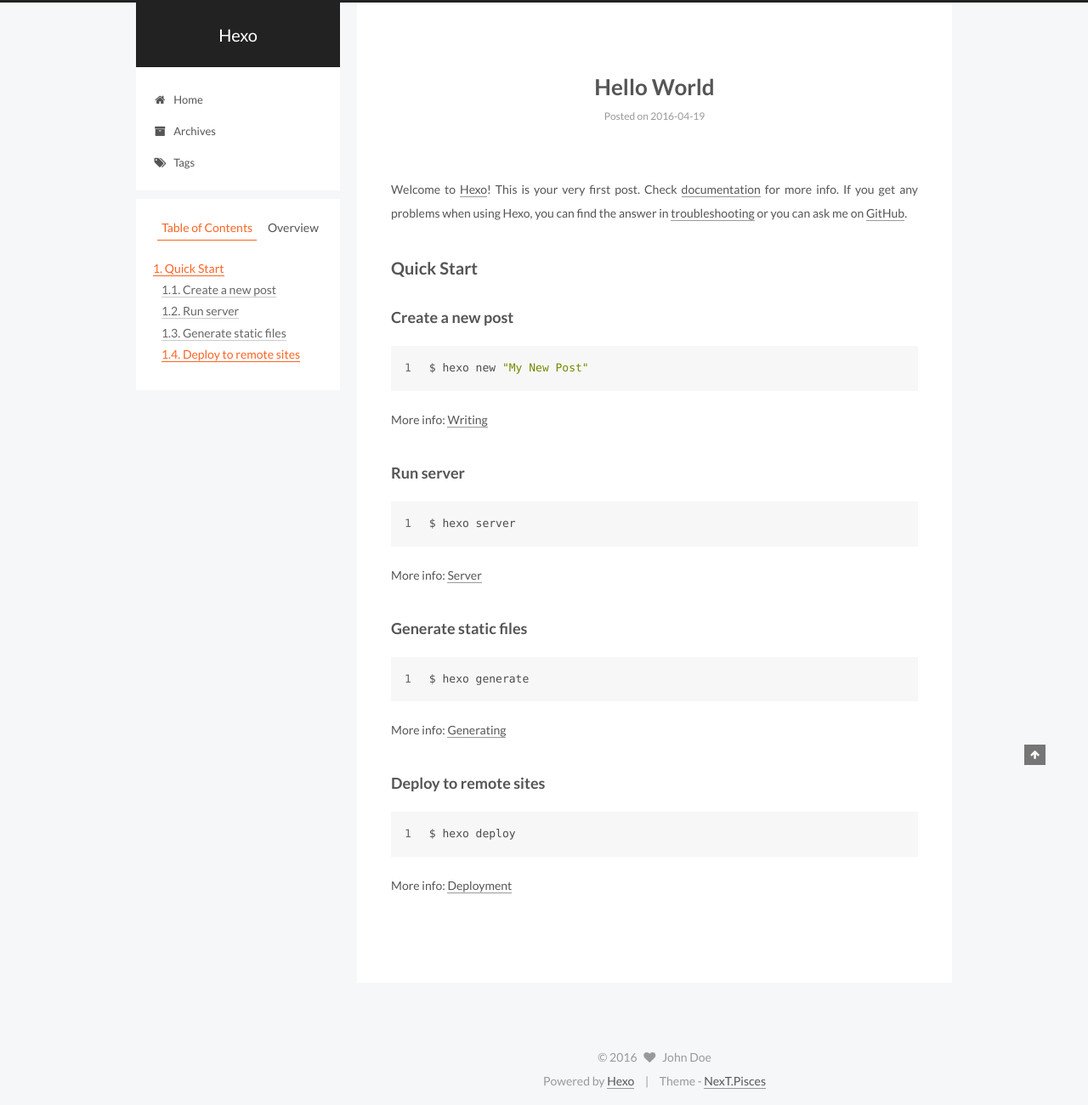
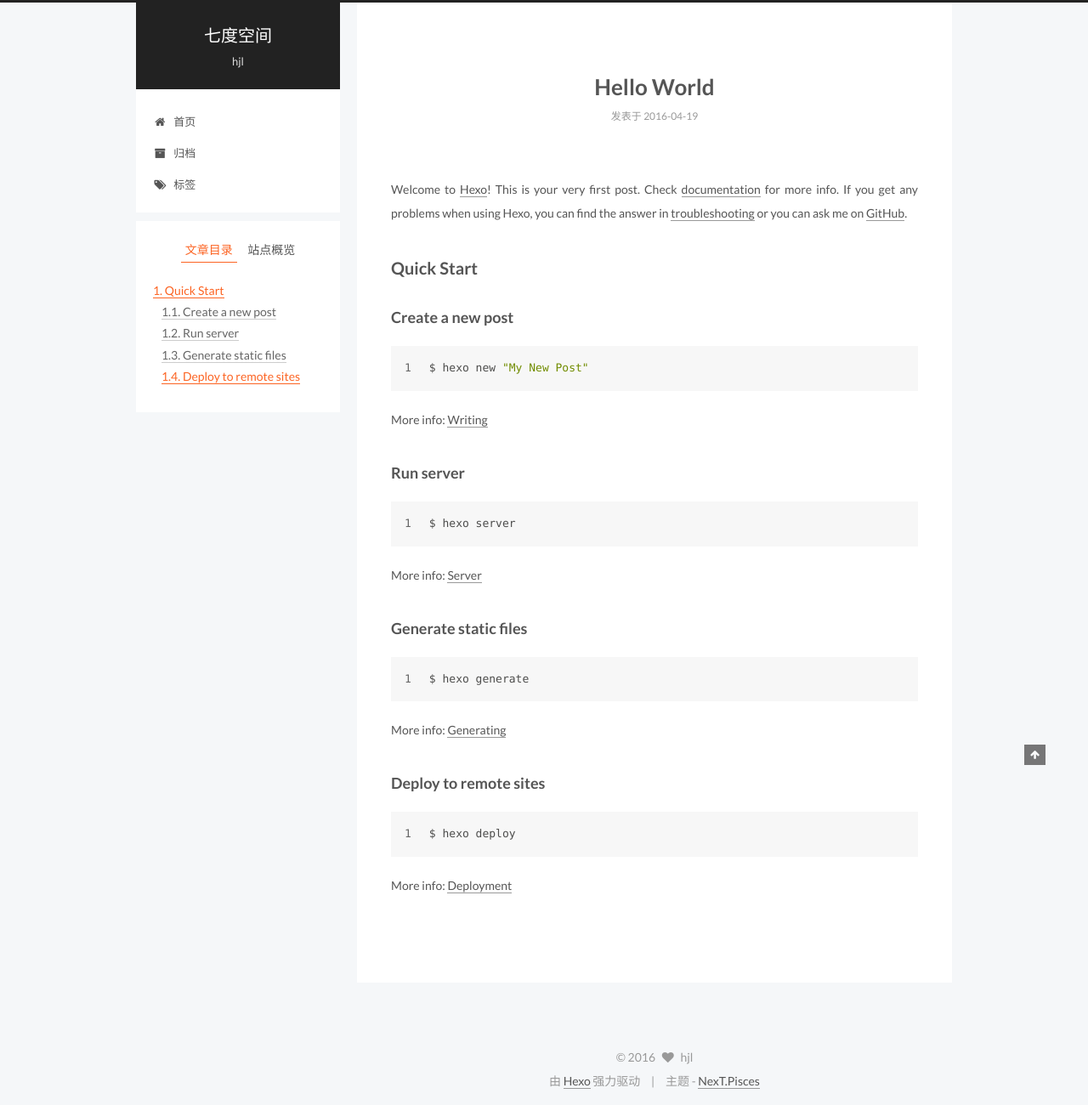
Before and after one commit to hjl2626/hjl2626.github.io, a plain HTML site: page 2016/04/19/hello-world/index.html in a window 1280 px wide. Shown: the whole page at 85% size. Drawn offline with Linux system fonts and the light colour scheme.

Commit message:
Site updated: 2016-04-19 18:07:37

```diff
--- a/2016/04/19/hello-world/index.html
+++ b/2016/04/19/hello-world/index.html
@@ -85,7 +85,7 @@
 <meta property="og:type" content="article">
 <meta property="og:title" content="Hello World">
 <meta property="og:url" content="http://yoursite.com/2016/04/19/hello-world/index.html">
-<meta property="og:site_name" content="Hexo">
+<meta property="og:site_name" content="七度空间">
 <meta property="og:description" content="Welcome to Hexo! This is your very first post. Check documentation for more info. If you get any problems when using Hexo, you can find the answer in troubleshooting or you can ask me on GitHub.
 Quick">
 <meta property="og:updated_time" content="2016-04-19T09:15:20.664Z">
@@ -105,15 +105,15 @@
     motion: true,
     duoshuo: {
       userId: 0,
-      author: 'Author'
+      author: '博主'
     }
   };
 </script>
 
-  <title> Hello World | Hexo </title>
+  <title> Hello World | 七度空间 </title>
 </head>
 
-<body itemscope itemtype="http://schema.org/WebPage" lang="">
+<body itemscope itemtype="http://schema.org/WebPage" lang="zh-Hans">
 
 
 
@@ -141,11 +141,11 @@
   <div class="custom-logo-site-title">
     <a href="/"  class="brand" rel="start">
       <span class="logo-line-before"><i></i></span>
-      <span class="site-title">Hexo</span>
+      <span class="site-title">七度空间</span>
       <span class="logo-line-after"><i></i></span>
     </a>
   </div>
-  <p class="site-subtitle"></p>
+  <p class="site-subtitle">hjl</p>
 </div>
 
 <div class="site-nav-toggle">
@@ -168,7 +168,7 @@
 
               <i class="menu-item-icon fa fa-home fa-fw"></i> <br />
 
-            Home
+            首页
           </a>
         </li>
 
@@ -178,7 +178,7 @@
 
               <i class="menu-item-icon fa fa-archive fa-fw"></i> <br />
 
-            Archives
+            归档
           </a>
         </li>
 
@@ -188,7 +188,7 @@
 
               <i class="menu-item-icon fa fa-tags fa-fw"></i> <br />
 
-            Tags
+            标签
           </a>
         </li>
 
@@ -241,7 +241,7 @@
             <span class="post-meta-item-icon">
               <i class="fa fa-calendar-o"></i>
             </span>
-            <span class="post-meta-item-text">Posted on</span>
+            <span class="post-meta-item-text">发表于</span>
             <time itemprop="dateCreated" datetime="2016-04-19T17:15:20+08:00" content="2016-04-19">
               2016-04-19
             </time>
@@ -343,10 +343,10 @@
 
         <ul class="sidebar-nav motion-element">
           <li class="sidebar-nav-toc sidebar-nav-active" data-target="post-toc-wrap" >
-            Table of Contents
+            文章目录
           </li>
           <li class="sidebar-nav-overview" data-target="site-overview">
-            Overview
+            站点概览
           </li>
         </ul>
 
@@ -354,16 +354,16 @@
       <section class="site-overview sidebar-panel ">
         <div class="site-author motion-element" itemprop="author" itemscope itemtype="http://schema.org/Person">
           <img class="site-author-image" itemprop="image"
-               src="/images/default_avatar.jpg"
-               alt="John Doe" />
-          <p class="site-author-name" itemprop="name">John Doe</p>
-          <p class="site-description motion-element" itemprop="description"></p>
+               src="/uploads/avatar.png"
+               alt="hjl" />
+          <p class="site-author-name" itemprop="name">hjl</p>
+          <p class="site-description motion-element" itemprop="description">随笔  blog</p>
         </div>
         <nav class="site-state motion-element">
           <div class="site-state-item site-state-posts">
             <a href="/archives">
               <span class="site-state-item-count">1</span>
-              <span class="site-state-item-name">posts</span>
+              <span class="site-state-item-name">日志</span>
             </a>
           </div>
 
@@ -417,15 +417,15 @@
   <span class="with-love">
     <i class="fa fa-heart"></i>
   </span>
-  <span class="author" itemprop="copyrightHolder">John Doe</span>
+  <span class="author" itemprop="copyrightHolder">hjl</span>
 </div>
 
 <div class="powered-by">
-  Powered by <a class="theme-link" href="http://hexo.io">Hexo</a>
+  由 <a class="theme-link" href="http://hexo.io">Hexo</a> 强力驱动
 </div>
 
 <div class="theme-info">
-  Theme -
+  主题 -
   <a class="theme-link" href="https://github.com/iissnan/hexo-theme-next">
     NexT.Pisces
   </a>
--- a/css/main.css
+++ b/css/main.css
@@ -1535,7 +1535,7 @@
   width: 4px;
   height: 4px;
   border-radius: 50%;
-  background: #ff4173;
+  background: #886e06;
 }
 .links-of-blogroll {
   font-size: 13px;
```
Also changed, not shown: archives/2016/04/index.html (+23 -23 lines), archives/2016/index.html (+23 -23 lines), archives/index.html (+23 -23 lines), index.html (+23 -23 lines), uploads/head.jpg (added).
